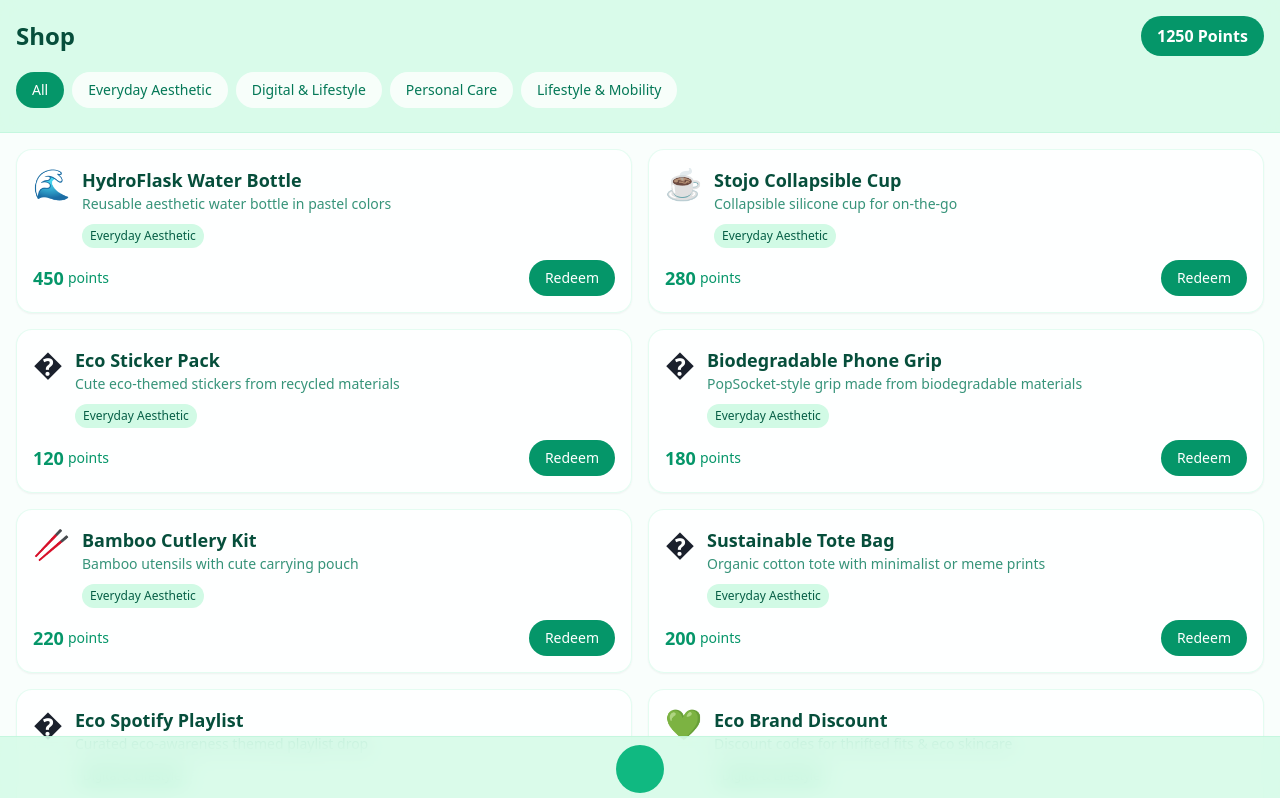
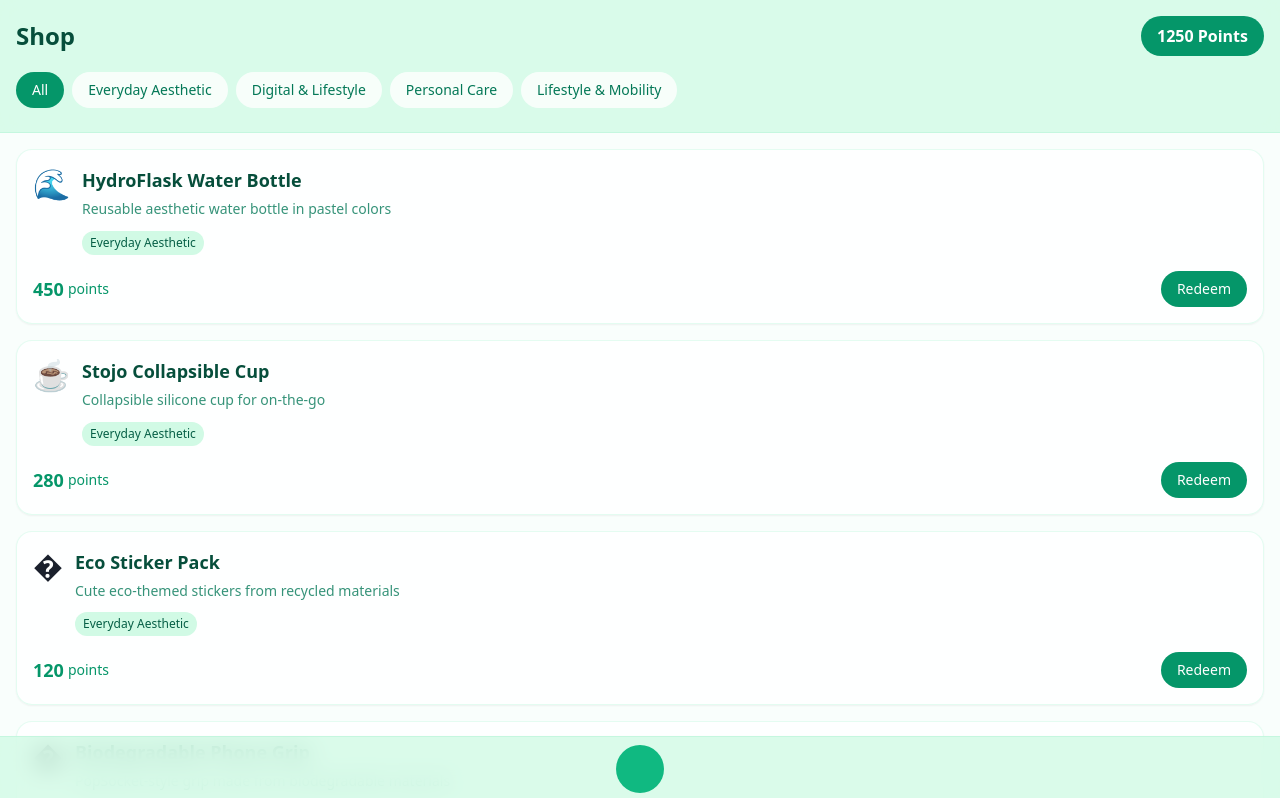
Before and after one commit to ByteHack-Team/GrukAI, a React (Vite) app in the folder grukAI/: page /shop in a window 1280 px wide. Shown: the top 798 px of the page. Built offline with nearby package versions, Linux system fonts and the light colour scheme; no server answers; some icons are missing.

Commit message:
fix: shop items grid fixes

```diff
--- a/grukAI/src/components/mobile/Shop.jsx
+++ b/grukAI/src/components/mobile/Shop.jsx
@@ -113,30 +113,30 @@
       </div>
 
       {/* Shop Items Grid */}
-      <div className="p-4">
-        <div className="grid grid-cols-1 sm:grid-cols-2 gap-4">
+      <div className="p-3 sm:p-4">
+        <div className="grid grid-cols-1 gap-4">
           {filteredItems.map(item => (
-            <div key={item.id} className="bg-white/80 backdrop-blur-sm rounded-2xl p-4 border border-emerald-200/30 shadow-sm">
-              <div className="flex items-start gap-3 mb-3">
-                <div className="text-3xl">{item.image}</div>
-                <div className="flex-1">
-                  <h3 className="font-semibold text-emerald-900 text-lg">{item.name}</h3>
-                  <p className="text-emerald-700/80 text-sm mb-2">{item.description}</p>
+            <div key={item.id} className="bg-white/80 backdrop-blur-sm rounded-2xl p-4 border border-emerald-200/30 shadow-sm max-w-full">
+              <div className="flex items-start gap-3 mb-4">
+                <div className="text-3xl flex-shrink-0">{item.image}</div>
+                <div className="flex-1 min-w-0">
+                  <h3 className="font-semibold text-emerald-900 text-base sm:text-lg mb-1">{item.name}</h3>
+                  <p className="text-emerald-700/80 text-sm mb-2 leading-relaxed">{item.description}</p>
                   <span className="inline-block bg-emerald-100 text-emerald-800 px-2 py-1 rounded-full text-xs font-medium">
                     {item.category}
                   </span>
                 </div>
               </div>
 
-              <div className="flex items-center justify-between">
-                <div className="flex items-center gap-1">
+              <div className="flex items-center justify-between gap-3 mt-4">
+                <div className="flex items-center gap-1 flex-shrink-0">
                   <span className="text-emerald-600 font-bold text-lg">{item.points}</span>
                   <span className="text-emerald-600 text-sm">points</span>
                 </div>
                 <button
                   onClick={() => handleRedeem(item)}
                   disabled={userPoints < item.points}
-                  className={`px-4 py-2 rounded-full text-sm font-medium transition-colors ${
+                  className={`px-4 py-2 rounded-full text-sm font-medium transition-colors flex-shrink-0 ${
                     userPoints >= item.points
                       ? 'bg-emerald-600 hover:bg-emerald-700 text-white'
                       : 'bg-gray-300 text-gray-500 cursor-not-allowed'
```
